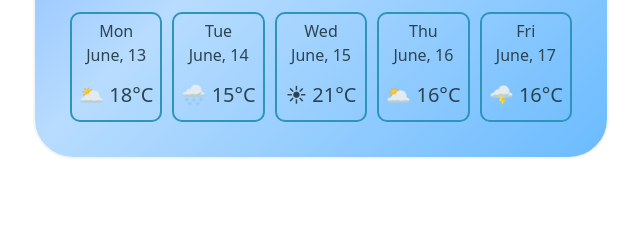
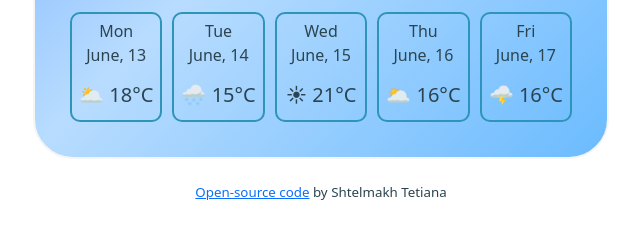
Before and after one commit to ShtelmakhT/Weather-application, a website built with Parcel: page index.html in a window 1280 px wide. Shown: the part 402-640 px from the top of the page, without its empty margins (319-959 px from the left). Built offline with nearby package versions, Linux system fonts and the light colour scheme.

Commit message:
Added link to open-source code

```diff
--- a/index.html
+++ b/index.html
@@ -112,7 +112,10 @@
           </div>
         </div>
       </div>
+      <br />
+    <span class="madeBy"><a href="https://github.com/ShtelmakhT/Weather-application" target="_blank"> Open-source code</a> by Shtelmakh Tetiana</span>
     </div>
     <script src="src/index.js"></script>
+
   </body>
 </html>
--- a/src/styles.css
+++ b/src/styles.css
@@ -46,6 +46,12 @@
   text-decoration: none;
   color: #2b4450;
 }
+.madeBy {
+  font-size: smaller;
+  display: block;
+
+  text-align: center;
+}
 button {
   background: transparent;
   border: 2px solid;
```
